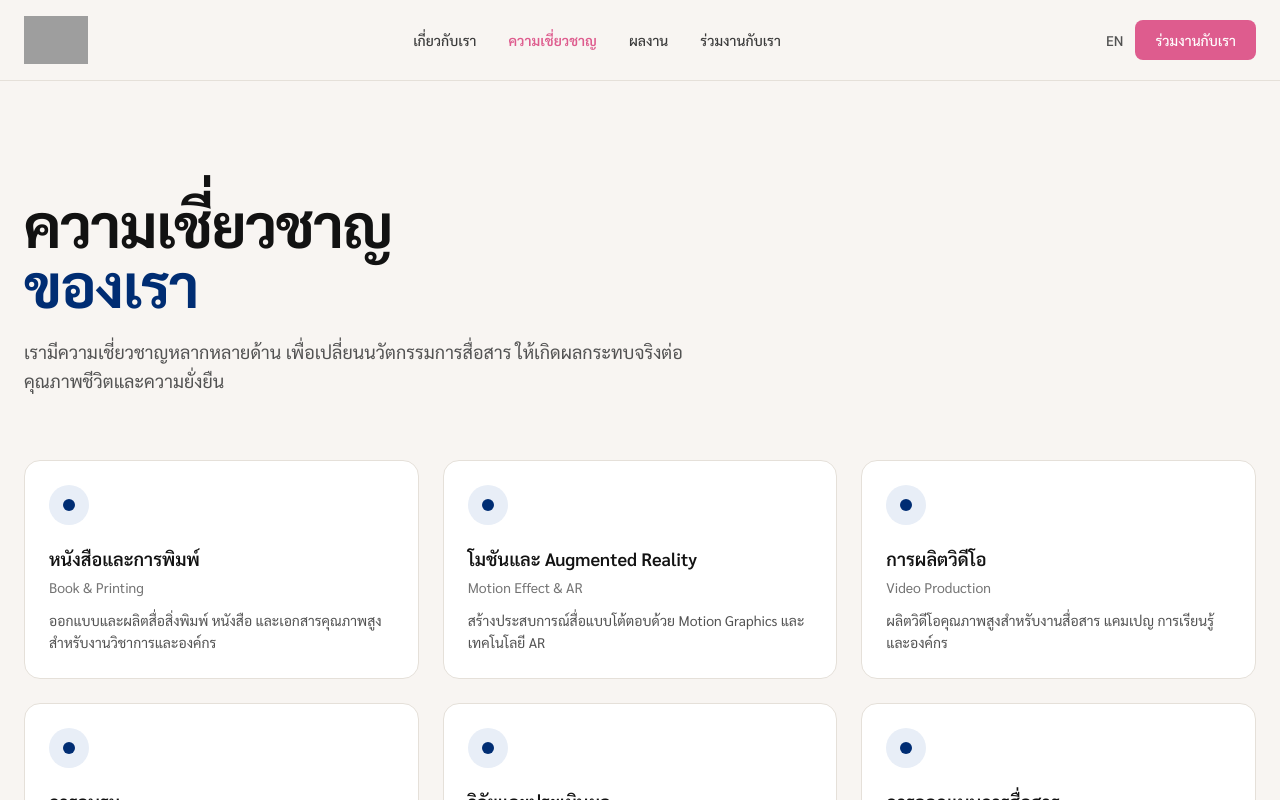
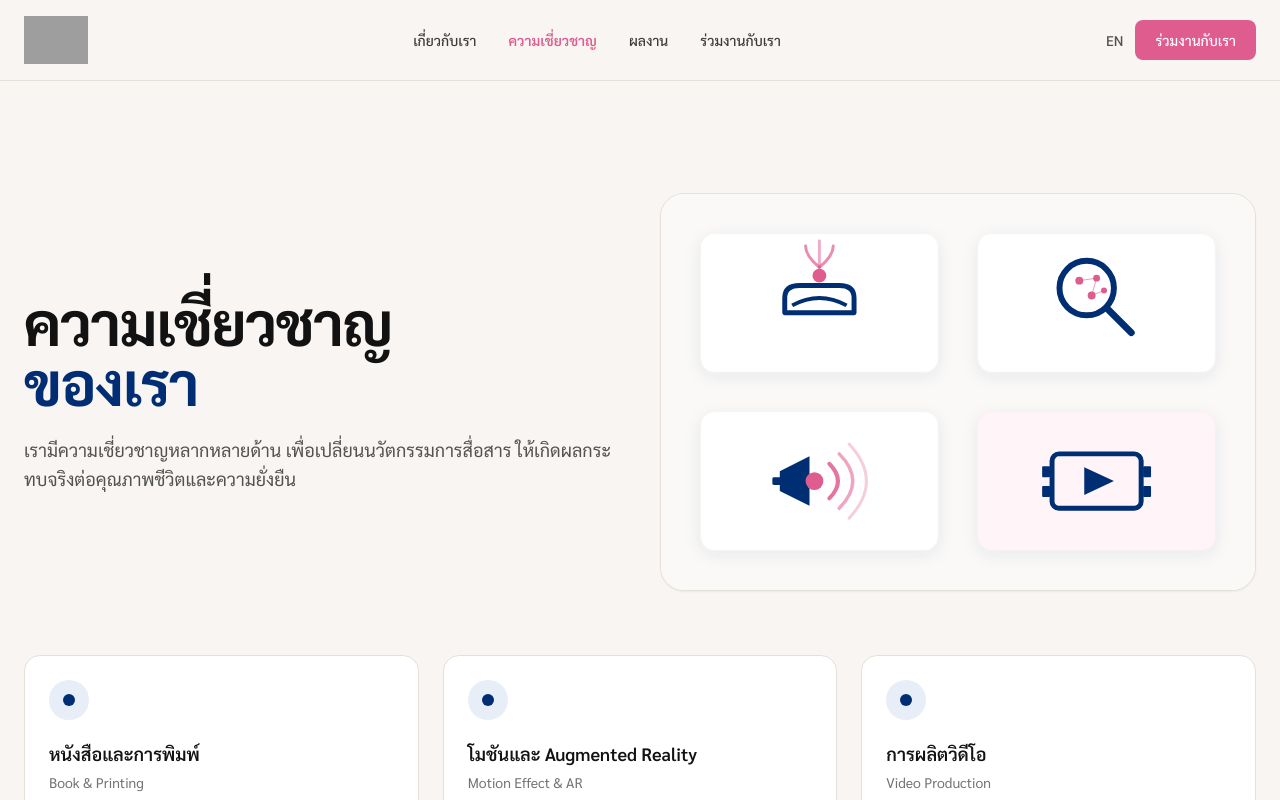
Before and after one commit to smithboon-thailand/cominnocenter-website, a Next.js app: page /expertise in a window 1280 px wide. Shown: the top 800 px of the page. Built offline with nearby package versions, Linux system fonts and the light colour scheme; grey boxes are pictures that could not be loaded.

Commit message:
Expertise page: add AI expertise-icons illustration banner

```diff
--- a/src/app/expertise/page.tsx
+++ b/src/app/expertise/page.tsx
@@ -1,6 +1,9 @@
 import Link from "next/link";
 import Header from "@/components/Header";
 import Footer from "@/components/Footer";
+import { illustration } from "@/data/illustrations";
+
+const expertiseBanner = illustration("expertise-icons")!;
 
 const services = [
   {
@@ -56,7 +59,8 @@ export default function ExpertisePage() {
       <Header active="expertise" />
 
       <section className="max-w-7xl mx-auto px-6 pt-20 pb-12 md:pt-28 md:pb-16">
-        <div className="max-w-3xl">
+        <div className="grid grid-cols-1 lg:grid-cols-12 gap-10 items-center">
+          <div className="lg:col-span-6 max-w-3xl">
             <h1 className="text-4xl md:text-5xl lg:text-6xl font-bold tracking-tight text-neutral-900">
               ความเชี่ยวชาญ
               <br />
@@ -66,6 +70,17 @@ export default function ExpertisePage() {
               เรามีความเชี่ยวชาญหลากหลายด้าน เพื่อเปลี่ยนนวัตกรรมการสื่อสาร
               ให้เกิดผลกระทบจริงต่อคุณภาพชีวิตและความยั่งยืน
             </p>
+          </div>
+          <div className="lg:col-span-6">
+            <div className="relative rounded-3xl overflow-hidden border border-neutral-200 bg-white shadow-sm">
+              {/* eslint-disable-next-line @next/next/no-img-element */}
+              <img
+                src={expertiseBanner.src}
+                alt={expertiseBanner.altTh}
+                className="w-full aspect-[3/2] object-cover object-center"
+              />
+            </div>
+          </div>
         </div>
       </section>
 
```
Lines whose indentation alone changed are shown as unchanged.
